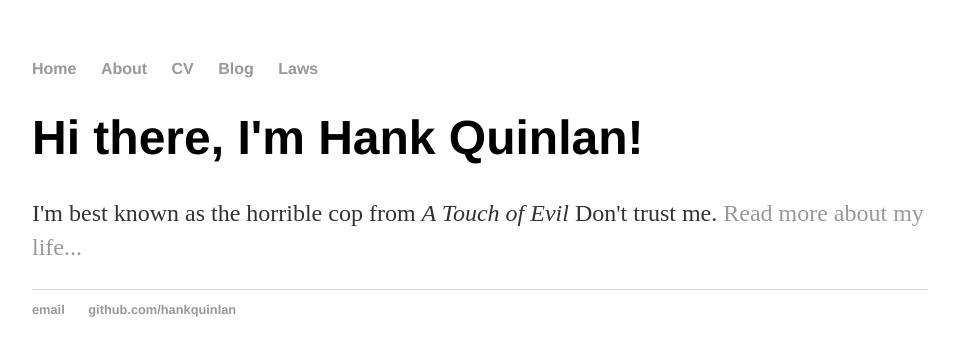
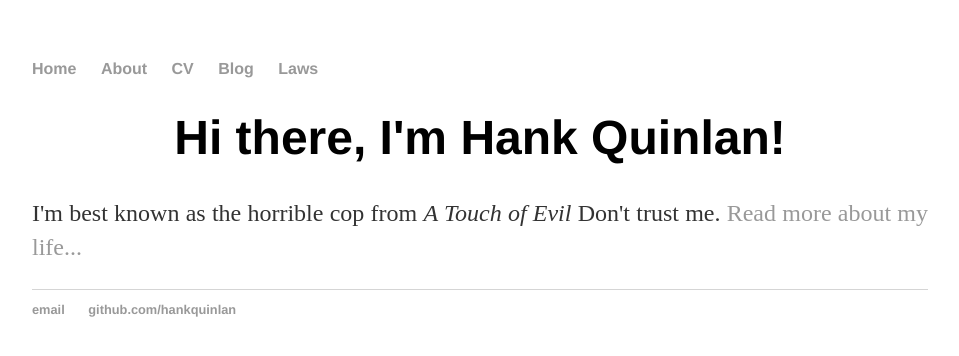
Before and after one commit to lexieph/lexieph.github.io, a Jekyll site: the page built from index.html, in a window 1280 px wide. Shown: the top 356 px of the page, without its empty margins (160-1119 px from the left). Built offline with Jekyll 4.4.1, drawn with Linux system fonts in a browser that asks for light colours.

Commit message:
Changing css
Changed alignment to justify

```diff
--- a/css/main.css
+++ b/css/main.css
@@ -22,11 +22,13 @@
 h1 {
     font-size: 3em;
     font-family:'Helvetica', 'Arial', 'Sans-Serif';
+    text-align: center;
 }
 p {
     font-size: 1.5em;
     line-height: 1.4em;
     color: #333;
+    text-align: justify;
 }
 footer {
     border-top: 1px solid #d5d5d5;
```
Also changed, not shown: 2 other files.
